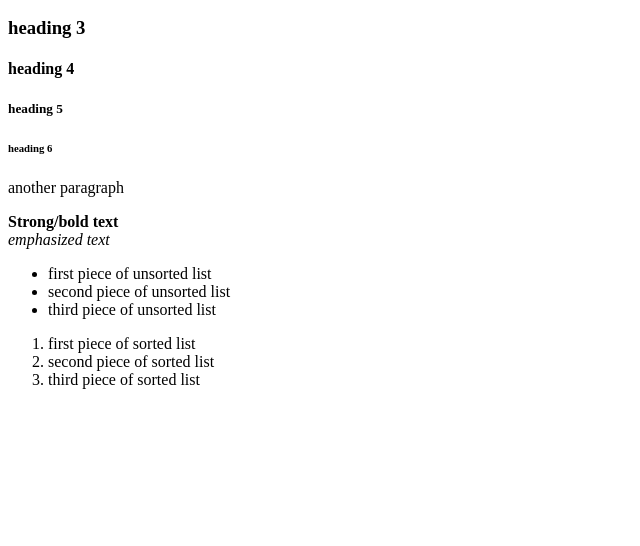
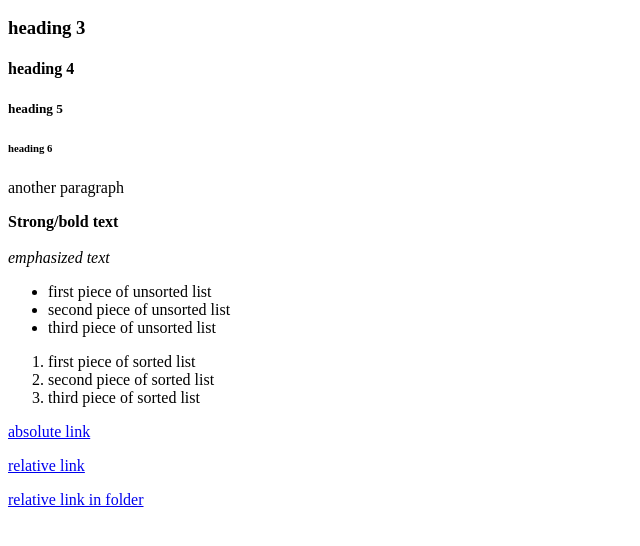
Before and after one commit to JParsleYB/HTML-PRACTICE, a plain HTML site: page html-boilerplate/index.html in a window 1280 px wide. Shown: the part 168-714 px from the top of the page, without its empty margins (0-640 px from the left). Drawn offline with Linux system fonts and the light colour scheme.

Commit message:
Change index.html & add relative-link.html

```diff
--- a/html-boilerplate/index.html
+++ b/html-boilerplate/index.html
@@ -8,7 +8,7 @@
 </head>
 
 
-<!--visible part of web-->
+<!--visible part of site-->
 <body>
     <!--title in  header-->
     <h1>Hello Odin</h1>
@@ -27,7 +27,7 @@
         </p>
         <!--formating text with tags: strong/em/br-->
         <p>
-            <strong>Strong/bold text</strong> <br>
+            <strong>Strong/bold text</strong> <br><br>
             <em>emphasized text</em>
         </p>
         <!--unsorted/pointed list-->
@@ -48,6 +48,20 @@
             </ol>
         </p>
 
+        <!--links-->
+            <!--absolute link // przekierowuje do stron w innych witryna niz nasza-->
+        <p>
+            <a href="https://github.com/JParsleYB">absolute link</a>
+        </p>
+            <!--relative link // przekierowuje do stron w naszej witrynie-->
+        <p>
+            <a href="relative-link.html">relative link</a>
+        </p>
+            <!--relative link in folder-->
+        <p>
+            <a href="relativelinkinfolder/relative-link-in-folder.html">relative link in folder</a>
+        </p>
+
 
 </body>
 </html>
```
Also changed, not shown: html-boilerplate/relative-link.html (added, +12 -0 lines), html-boilerplate/relativelinkinfolder/relative-link-in-folder.html (added, +18 -0 lines).
